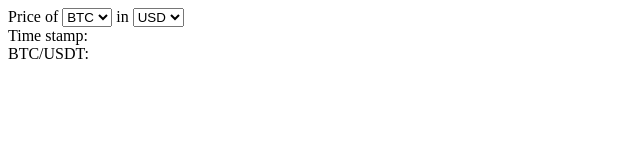
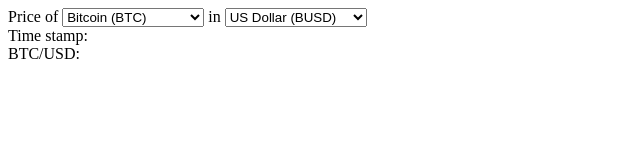
Before and after one commit to NokTNL/binance-app-vanillaJS, a plain HTML site: page index.html in a window 1280 px wide. Shown: the whole page, without its empty margins (0-640 px from the left). Drawn offline with Linux system fonts and the light colour scheme; no server answers.

Commit message:
Add more coin types and error handling
Used an array to store all the coin info instead. List displaying both
coin symbol and English name. Catches the error that the coin pair does
not exist on Binance.

```diff
--- a/index.html
+++ b/index.html
@@ -8,19 +8,11 @@
   </head>
   <body>
     Price of
-    <select id="crypto-type">
-      <option value="BTC">BTC</option>
-      <option value="ETH">ETH</option>
-      <option value="BNB">BNB</option>
-    </select>
+    <select id="crypto-type"></select>
     in
-    <select id="fiat-type">
-      <option value="USDT">USD</option>
-      <option value="EUR">EUR</option>
-      <option value="GBP">GBP</option>
-    </select>
+    <select id="fiat-type"></select>
     <div id="time">Time stamp:</div>
-    <div id="price">BTC/USDT:</div>
+    <div id="price">BTC/USD:</div>
 
     <script src="script.js"></script>
   </body>
--- a/script.js
+++ b/script.js
@@ -1,17 +1,16 @@
-const cryptoType = document.getElementById("crypto-type");
-const fiatType = document.getElementById("fiat-type");
-const timeEl = document.getElementById("time");
-const priceEl = document.getElementById("price");
-
-let socket;
-
 async function fetchLatestTrade(cryptoTypeUpper, fiatTypeUpper) {
+  try {
     const response = await fetch(
       `https://api.binance.com/api/v3/aggTrades?symbol=${cryptoTypeUpper}${fiatTypeUpper}`
     );
     const obj = await response.json();
     const { T, p } = obj[0];
     handleData(T, p);
+  } catch {
+    alert(
+      "Failed to get the info. Maybe the pair you chose is not available on Binance."
+    );
+  }
 }
 
 function addSocket(cryptoTypeUpper, fiatTypeUpper) {
@@ -22,7 +21,8 @@ function addSocket(cryptoTypeUpper, fiatTypeUpper) {
     `wss://stream.binance.com:9443/ws/${crypto}${fiat}@aggTrade`
   );
 
-  socket.onopen = function (e) {
+  socket.onopen = function () {
+    // fetchPrecision(cryptoTypeUpper, fiatTypeUpper);
     fetchLatestTrade(cryptoTypeUpper, fiatTypeUpper); // To get the latest price without waiting new trades to happen
     console.log("[open] Connection established");
   };
@@ -52,7 +52,7 @@ function addSocket(cryptoTypeUpper, fiatTypeUpper) {
 
 function handleData(time, price) {
   const timeString = new Date(time).toLocaleString();
-  const priceNum = parseFloat(price).toFixed(2);
+  const priceNum = parseFloat(price);
 
   timeEl.textContent = `Time stamp: ${timeString}`;
   priceEl.textContent = `${cryptoType.value}/${fiatType.value}: ${priceNum}`;
@@ -68,6 +68,45 @@ function handleTypeChange(event) {
 }
 
 // Main flow
+const cryptoType = document.getElementById("crypto-type");
+const fiatType = document.getElementById("fiat-type");
+const timeEl = document.getElementById("time");
+const priceEl = document.getElementById("price");
+
+const cryptoList = [
+  { symbol: "BTC", name: "Bitcoin" },
+  { symbol: "ETH", name: "Ethereum" },
+  { symbol: "BNB", name: "Binance Coin" },
+  { symbol: "ADA", name: "Cardano" },
+  { symbol: "ATOM", name: "Cosmos" },
+  { symbol: "DOGE", name: "Dogecoin" },
+  { symbol: "LINK", name: "Chainlink" },
+  { symbol: "DOT", name: "Polkadot" },
+  { symbol: "SOL", name: "Solana" },
+  { symbol: "SHIB", name: "SHIBA INU" },
+];
+
+const fiatList = [
+  { symbol: "BUSD", name: "US Dollar" },
+  { symbol: "EUR", name: "Euro" },
+  { symbol: "GBP", name: "British Pound" },
+];
+
+for (coin of cryptoList) {
+  const option = document.createElement("option");
+  option.value = coin.symbol;
+  option.textContent = `${coin.name} (${coin.symbol})`;
+  cryptoType.appendChild(option);
+}
+
+for (coin of fiatList) {
+  const option = document.createElement("option");
+  option.value = coin.symbol;
+  option.textContent = `${coin.name} (${coin.symbol})`;
+  fiatType.appendChild(option);
+}
+
+let socket;
 fetchLatestTrade(cryptoType.value, fiatType.value);
 addSocket(cryptoType.value, fiatType.value);
 
```
Lines whose indentation alone changed are shown as unchanged.
